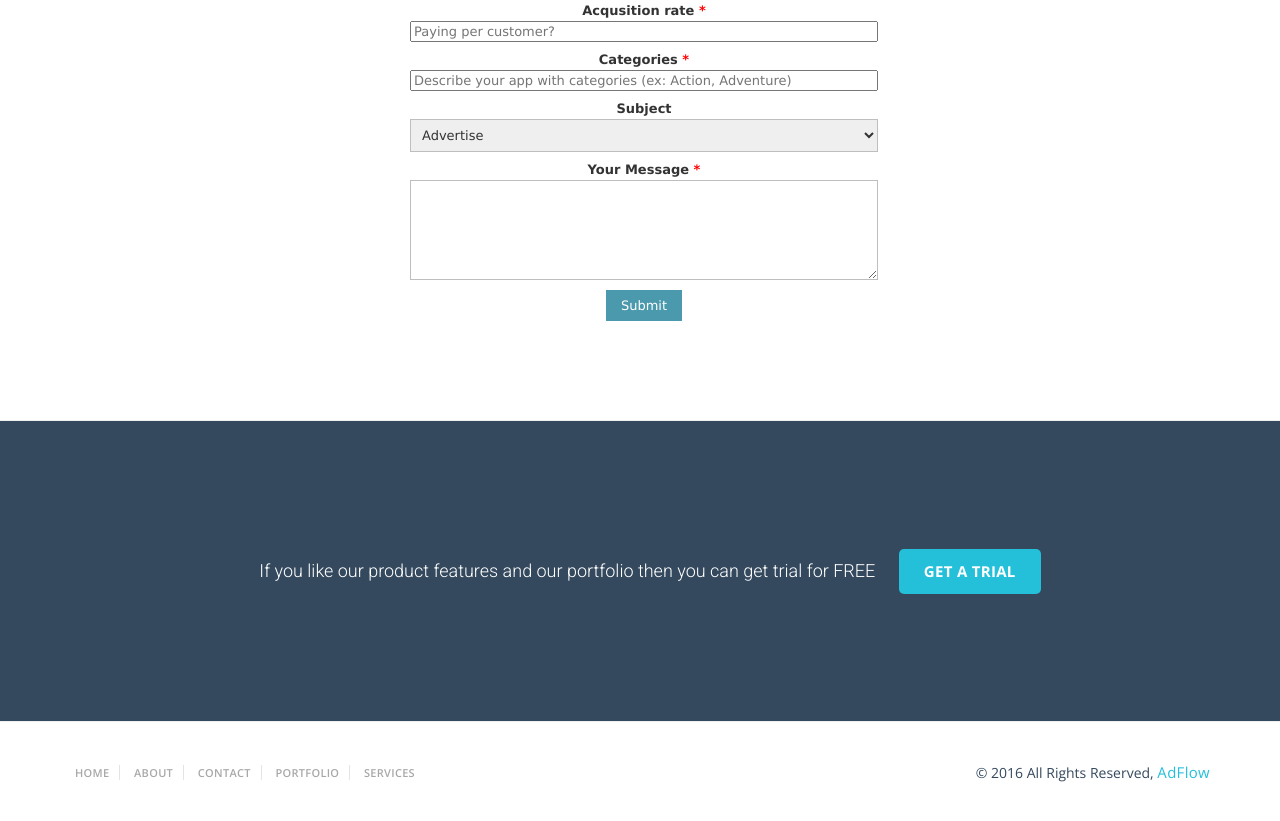
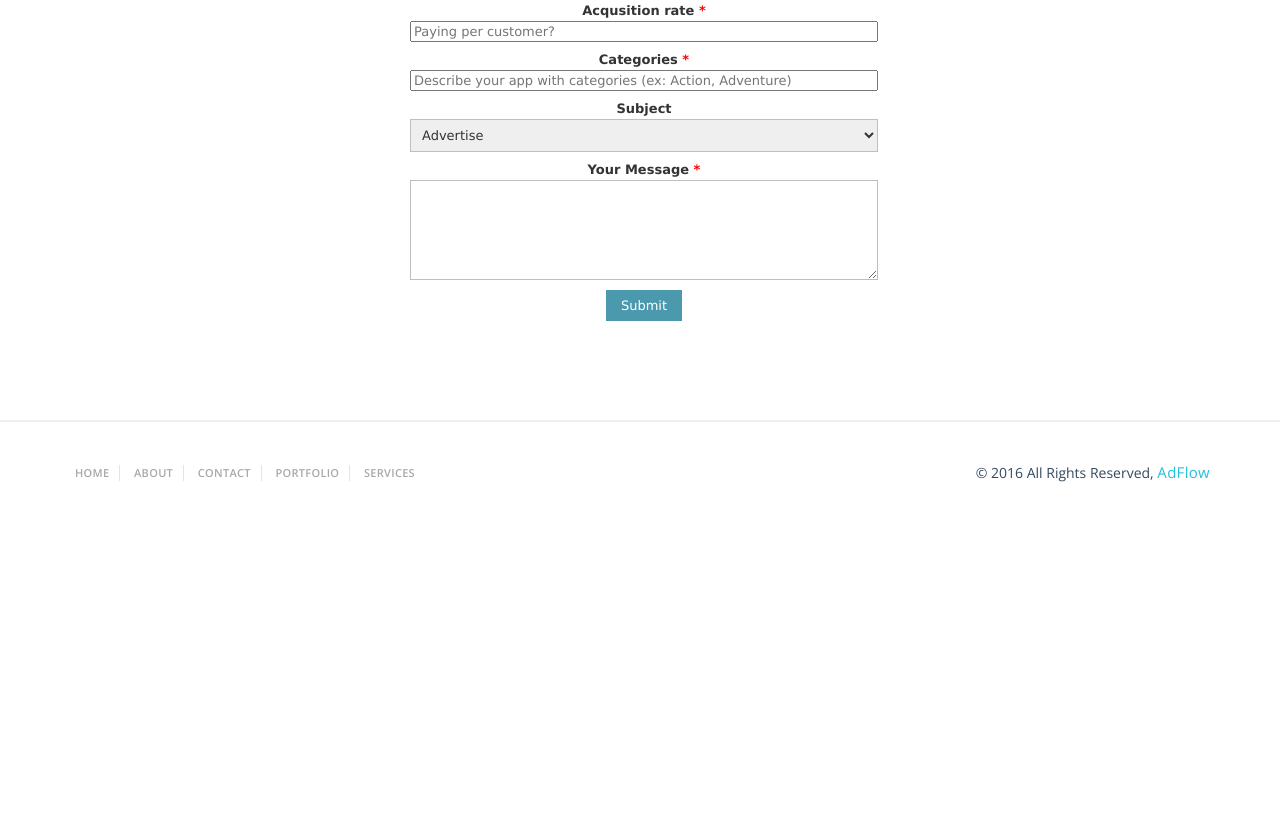
Before and after one commit to AdFlo/AdFlo-Site, a plain HTML site: page list.html in a window 1280 px wide. Shown: the part 756-1577 px from the top of the page. After the commit the page ends 1289 px from the top, so only its background shows below. Drawn offline with nearby package versions, Linux system fonts and the light colour scheme.

Commit message:
My final

```diff
--- a/list.html
+++ b/list.html
@@ -10,7 +10,6 @@
     <link href="http://fonts.googleapis.com/css?family=Roboto:400,100,100italic,300,300italic,400italic,500,500italic,700,700italic" rel="stylesheet" type="text/css">
 
     <!-- Place favicon.ico and apple-touch-icon.png in the root directory -->
-
     <link rel="stylesheet" href="css/bootstrap.min.css">
     <link rel="stylesheet" href="css/font-awesome.min.css">
     <link rel="stylesheet" href="css/animate.css">
@@ -140,15 +139,6 @@
     </section>
     <!-- END SERVICES -->
 
-    <!-- GET TRIAL -->
-    <section id="get-trial" class="section text-center">
-        <div class="container">
-            <h4 class="wow fadeInLeft" data-wow-duration="1s" style="visibility: hidden; animation-duration: 1s; animation-name: none;">If you like our product features and our portfolio then you can get trial for FREE</h4>
-            <a class="button get-trial wow fadeInRight" data-wow-duration="1s" data-wow-delay=".5s" href="#" style="visibility: hidden; animation-duration: 1s; animation-delay: 0.5s; animation-name: none;">Get a Trial</a>
-        </div>
-    </section>
-    <!-- END GET TRIAL -->
-
     <!-- FOOTER -->
     <footer>
         <div class="container">
```
Also changed, not shown: analytics.html (+0 -9 lines), index.html (+0 -9 lines).
